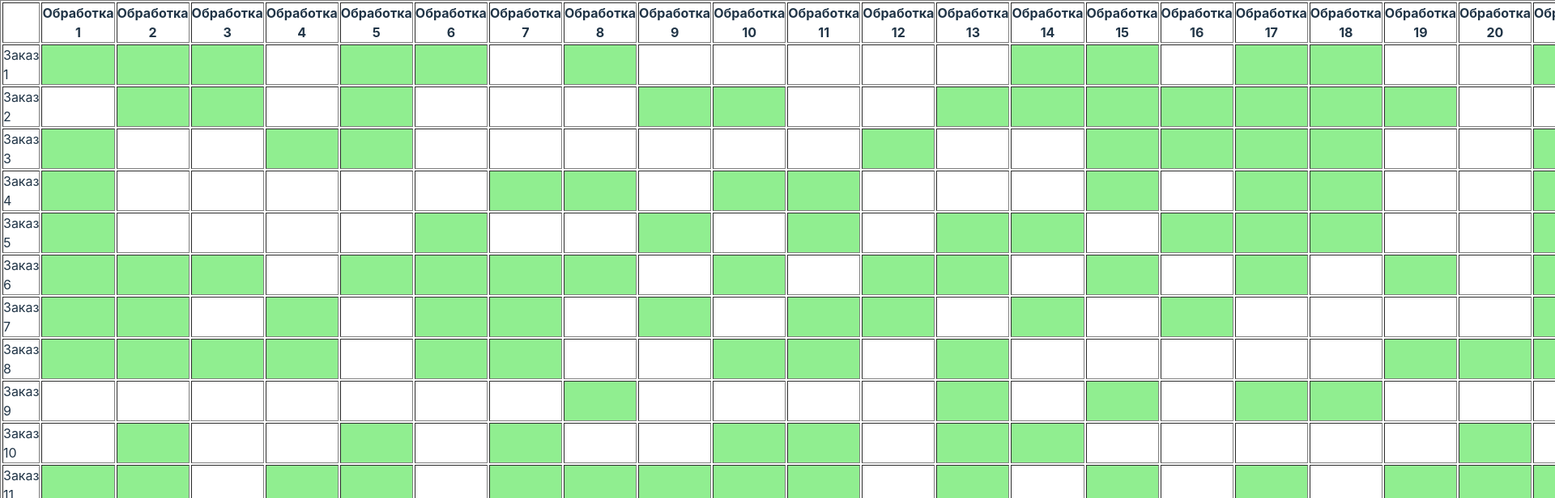
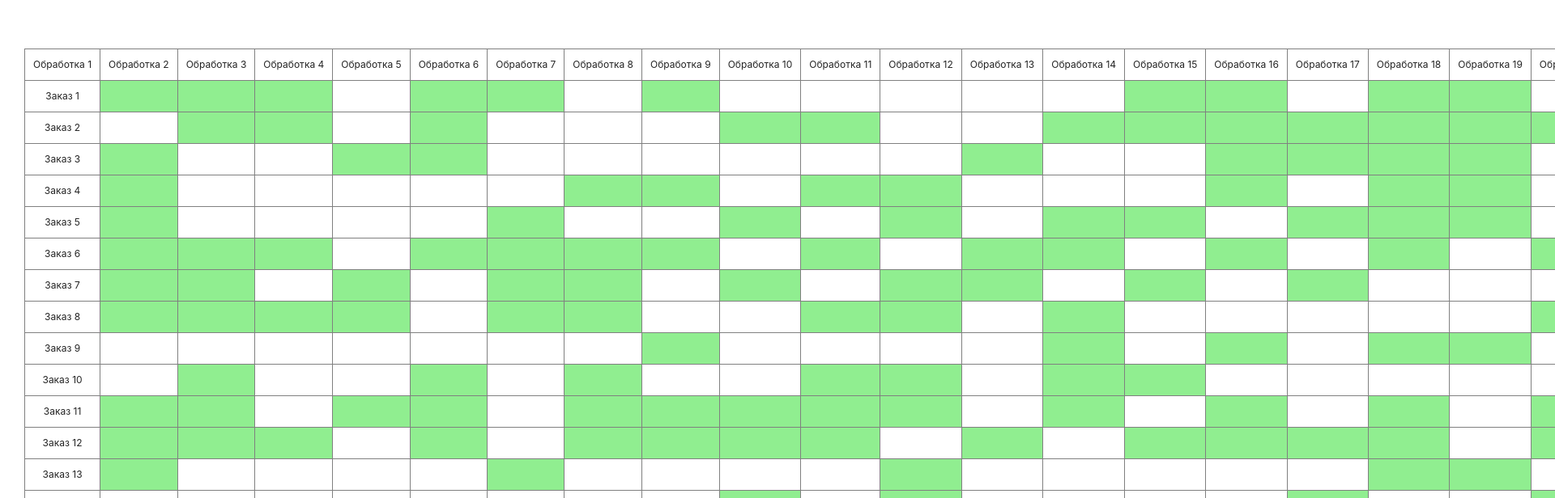
Before and after one commit to Andrei2348/TheGroveTest, a React (Vite) app: page / in a window 1280 px wide. Shown: the top 616 px of the page at 81% size, 1920 px wide, since content can reach past the window. Built offline with nearby package versions, Linux system fonts and the light colour scheme.

Commit message:
Готовые стили

```diff
--- a/src/App.css
+++ b/src/App.css
@@ -1,30 +1,3 @@
-
-.table {
-  width: 100%;
-  border-collapse: collapse;
+.main{
+  padding: 60px 30px;
 }
-
-.table th,
-.table td {
-  border: 1px solid black;
-  padding: 10px;
-  text-align: center;
-}
-
-
-button {
-  margin: 5px;
-}
-
-.add-button {
-  margin-top: 20px;
-  padding: 10px 20px;
-  background-color: #4CAF50;
-  color: white;
-  border: none;
-  cursor: pointer;
-}
-
-.add-button:hover {
-  background-color: #45a049;
-}
--- a/src/App.tsx
+++ b/src/App.tsx
@@ -2,7 +2,8 @@ import React, { useState, useEffect } from 'react';
 import Modal from './components/modal/Modal';
 import Table from './components/table/Table';
 import { generateColumns, generateRows } from './services/tableGenerator';
-import type { Row } from './services/tableGenerator'
+import type { Row } from './services/tableGenerator';
+import './App.css';
 
 export interface Obj {
   status: boolean;
@@ -94,14 +95,14 @@ const App: React.FC = () => {
   }
   if (isLoading) return null;
   return (
-    <div>
+    <div className='main'>
       <Table
         columns={columns}
         rows={rows}
         openModalHandler={openModalHandler}
       />
 
-      <button onClick={handleAddRow}>Add Row</button>
+      <button className='add__task-button button' onClick={handleAddRow}>Добавить заказ</button>
       <Modal
         obj={obj}
         isOpen={isModalOpen}
--- a/src/components/modal/Modal.tsx
+++ b/src/components/modal/Modal.tsx
@@ -18,8 +18,8 @@ const CustomModal: React.FC<CustomModalProps> = ({ obj, isOpen, modalCloseHandle
       <div className='modal__window' >
         <h2 className='modal__title'>Заказ № {obj.rowId + 1}</h2>
         <p className='modal__text'>Обработка {obj.status ? 'выполнена' : 'не выполнена'}</p>
-        <button className='modal__button' onClick={() => onEditHandler(obj.status)}>Изменить статус</button>
-        <button className='modal__button' onClick={() => onDeleteHandler(obj.rowId)}>Удалить задание</button>
+        <button className='modal__button button' onClick={() => onEditHandler(obj.status)}>Изменить статус</button>
+        <button className='modal__button button' onClick={() => onDeleteHandler(obj.rowId)}>Удалить задание</button>
         <button className='modal__close-button' onClick={() => modalCloseHandler()}></button>
       </div>
     </div>
--- a/src/components/modal/style.css
+++ b/src/components/modal/style.css
@@ -72,19 +72,5 @@
   color: #000;
 }
 .modal__button{
-  border-radius: 8px;
-  border: none;
-  padding: 12px 24px;
   width: 180px;
-  font-size: 16px;
-  font-weight: 500;
-  font-family: inherit;
-  background-color: #fff;
-  cursor: pointer;
-  transition: all ease 0.6s;
-  background-color: #646cff;
-  outline: none;
 }
-.modal__button:hover{
-  background-color: #5e64d4;
-}
--- a/src/components/table/Table.tsx
+++ b/src/components/table/Table.tsx
@@ -1,5 +1,6 @@
 import React from 'react';
-import type { Row } from '../../services/tableGenerator'
+import type { Row } from '../../services/tableGenerator';
+import './style.css';
 
 interface TableProps {
   columns: string[];
@@ -10,19 +11,18 @@ interface TableProps {
 const Table: React.FC<TableProps> = ({ columns, rows, openModalHandler }) => {
 
   return (
-  <table border="1">
+  <table className='table' border="1">
     <thead>
       <tr>
-        <th></th>
         {columns.map((col, index) => (
-          <th key={index}>{col}</th>
+          <th className='table__column-title' key={index}>{col}</th>
         ))}
       </tr>
     </thead>
     <tbody>
       {rows.map((row, rowIndex) => (
         <tr key={rowIndex}>
-          <td>
+          <td className='table__row-title'>
             {row.name}
 
           </td>
--- /dev/null
+++ b/src/components/table/style.css
@@ -0,0 +1,24 @@
+.table{
+  width: 100%;
+  border-collapse: collapse;
+  margin-bottom: 30px;
+}
+.table__column-title{
+  padding: 10px;
+  font-size: 12px;
+  color: #242424;
+  font-weight: 400;
+  white-space: nowrap;
+  text-align: center;
+}
+.table__row-title{
+  padding: 10px;
+  font-size: 12px;
+  color: #242424;
+  font-weight: 400;
+  white-space: nowrap;
+  text-align: center;
+}
+.table__row:last-child{
+  border-right: none;
+}
--- a/src/index.css
+++ b/src/index.css
@@ -4,8 +4,8 @@
   font-weight: 400;
 
   color-scheme: light dark;
-  color: rgba(255, 255, 255, 0.87);
-  background-color: #242424;
+  color: #242424;
+  background-color: #fff;
 
   font-synthesis: none;
   text-rendering: optimizeLegibility;
@@ -82,3 +82,19 @@ h1 {
     background-color: #f9f9f9;
   }
 }
+.button{
+  border-radius: 8px;
+  border: none;
+  padding: 12px 24px;
+  font-size: 16px;
+  font-weight: 500;
+  font-family: inherit;
+  background-color: #fff;
+  cursor: pointer;
+  transition: all ease 0.6s;
+  background-color: #646cff;
+  outline: none;
+}
+.button:hover{
+  background-color: #5e64d4;
+}
```
Also changed, not shown: 1 other file (tests, documents, lock files or other folders).
